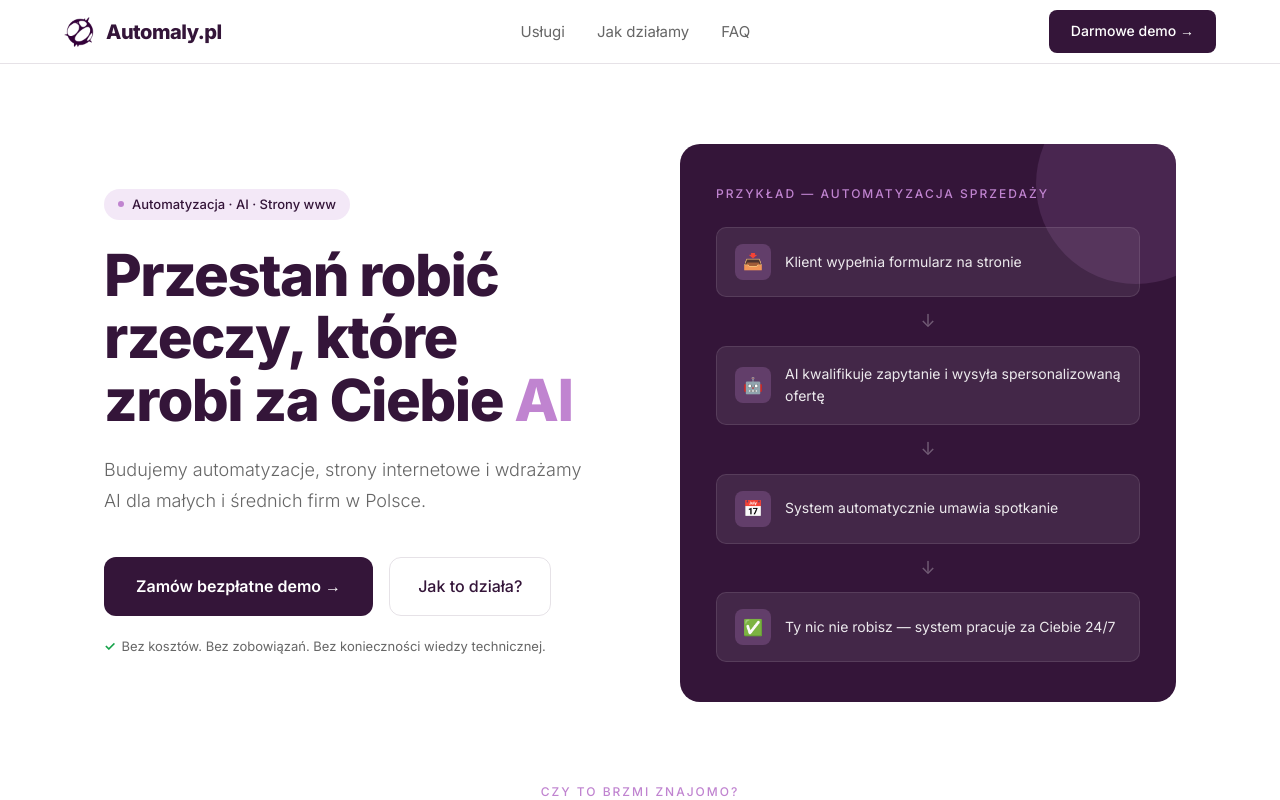
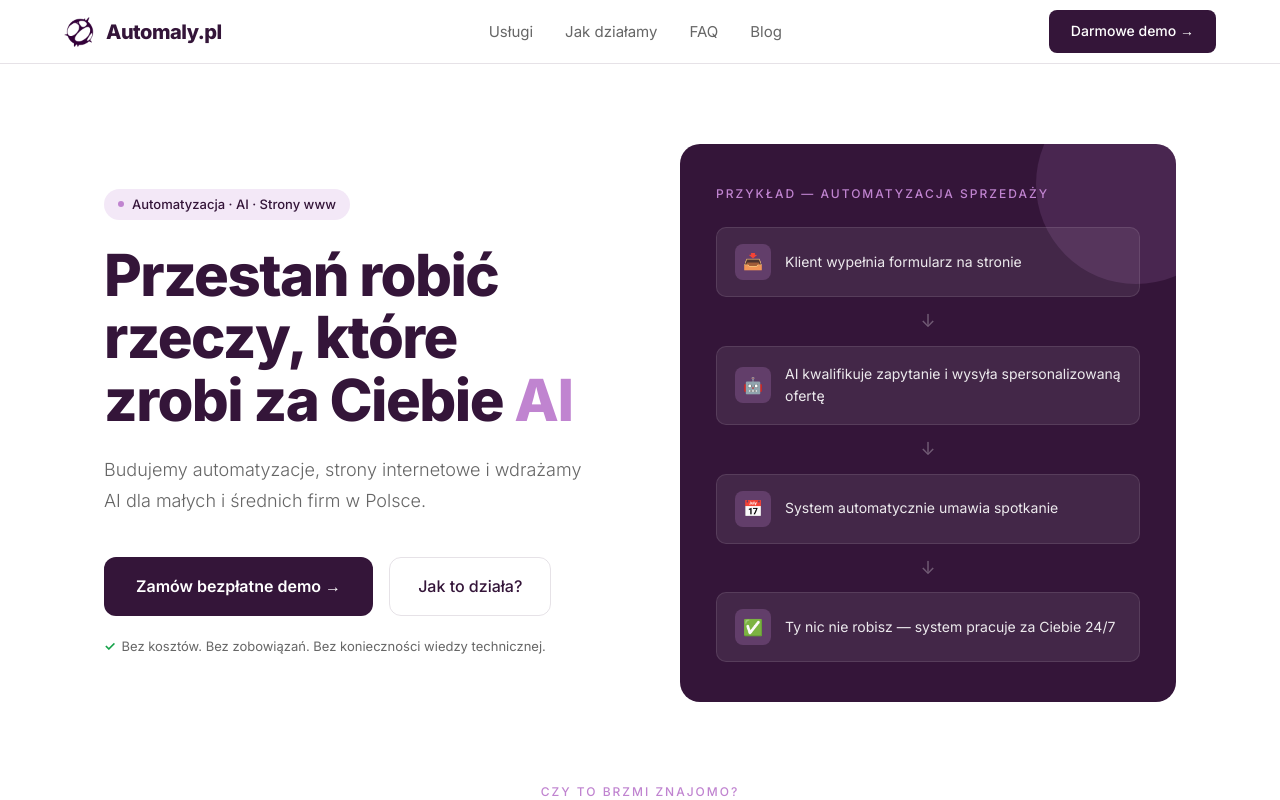
Before and after one commit to MikeyX03/automaly-next, a Next.js app: page / in a window 1280 px wide. Shown: the top 800 px of the page. Built offline with nearby package versions, Linux system fonts and the light colour scheme; no server answers; the database is empty.

Commit message:
blog link

```diff
--- a/app/page.tsx
+++ b/app/page.tsx
@@ -30,9 +30,10 @@ export default async function Home() {
           {navbar.logo || 'Automaly.pl'}
         </a>
         <ul className="nav-links">
-          <li><a href="#uslugi">{navbar.link1 || 'Usługi'}</a></li>
-          <li><a href="#proces">{navbar.link2 || 'Jak działamy'}</a></li>
-          <li><a href="#faq">{navbar.link3 || 'FAQ'}</a></li>
+        <li><a href="#uslugi">{navbar.link1 || 'Usługi'}</a></li>
+        <li><a href="#proces">{navbar.link2 || 'Jak działamy'}</a></li>
+        <li><a href="#faq">{navbar.link3 || 'FAQ'}</a></li>
+        <li><a href="/blog">Blog</a></li>
         </ul>
         <a href="#kontakt" className="btn-nav">{navbar.cta || 'Darmowe demo →'}</a>
       </nav>
```
